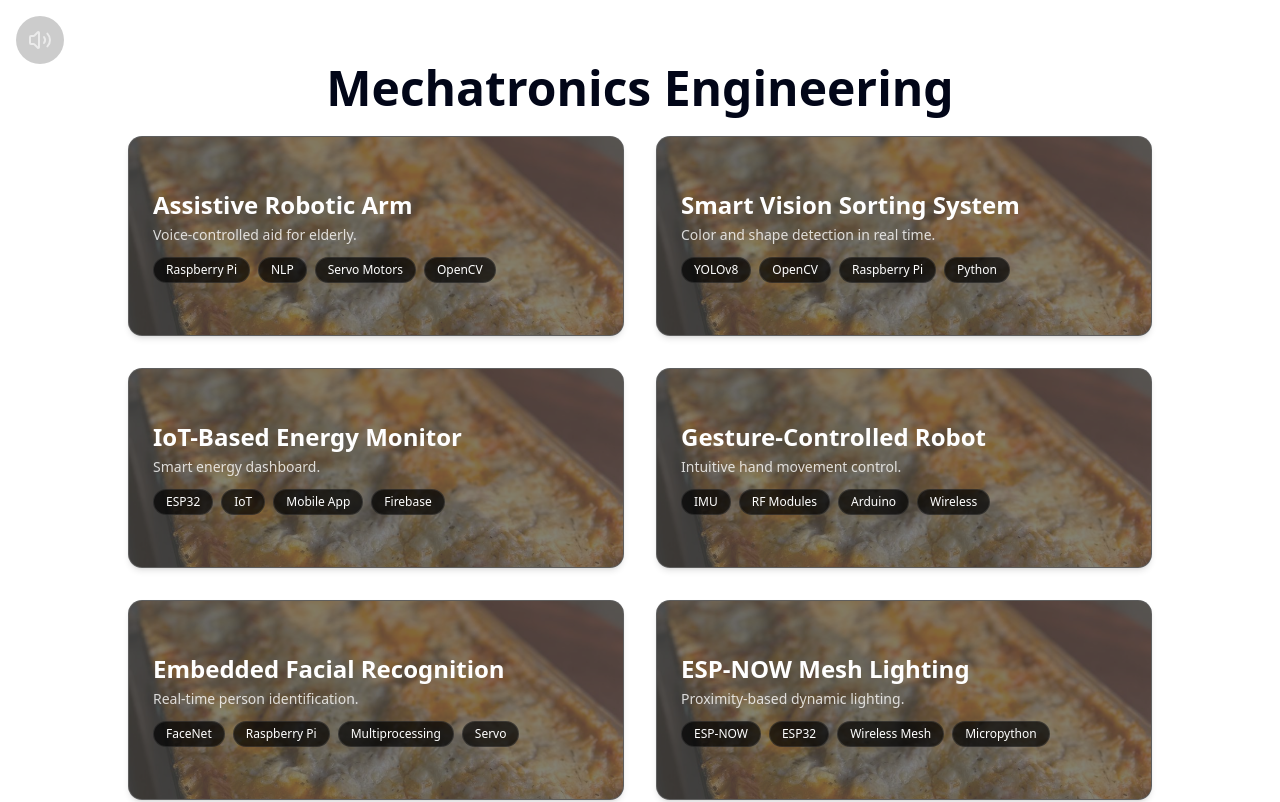
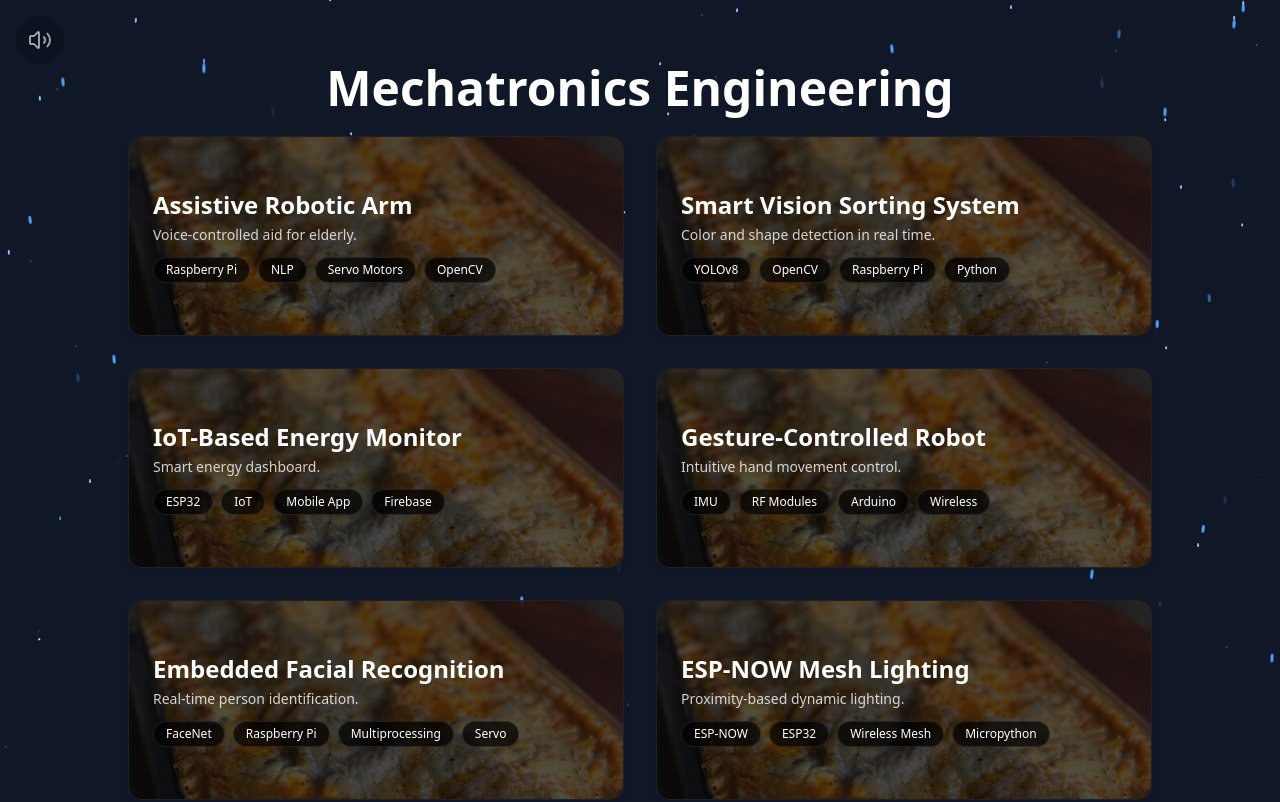
Before and after one commit to zaka-0802/Website, a Next.js app in the folder engineering-portofolio/: page / in a window 1280 px wide. Shown: the top 802 px of the page. Built offline with nearby package versions, Linux system fonts and the light colour scheme.

Commit message:
cool rain effect

```diff
--- a/engineering-portofolio/app/page.tsx
+++ b/engineering-portofolio/app/page.tsx
@@ -3,6 +3,205 @@
 import { ClickableCard } from "@/components/ui/clickable_card"
 import { useState, useEffect, useRef } from "react"
 import { Volume2, VolumeX, Play, Pause } from "lucide-react"
+
+// Animated Background Component
+const AnimatedBackground = () => {
+  const [particles, setParticles] = useState([])
+  const [squares, setSquares] = useState([])
+  const animationRef = useRef()
+
+  useEffect(() => {
+    // Initialize particles (rain pixels)
+    const initParticles = () => {
+      const newParticles = []
+      for (let i = 0; i < 180; i++) {
+        const layer = Math.floor(i / 60) // 3 layers of 60 particles each
+        const baseSpeed = layer === 0 ? 0.8 : layer === 1 ? 2 : 4
+        const baseSize = layer === 0 ? 0.8 : layer === 1 ? 1.5 : 2.5
+        const baseOpacity = layer === 0 ? 0.15 : layer === 1 ? 0.4 : 0.7
+
+        newParticles.push({
+          id: i,
+          x: Math.random() * (window.innerWidth + 100) - 50,
+          y: Math.random() * (window.innerHeight + 200) - 100,
+          speed: baseSpeed + Math.random() * 1.5,
+          opacity: baseOpacity + Math.random() * 0.2,
+          size: baseSize + Math.random() * 0.8,
+          layer: layer,
+          angle: Math.random() * 15 - 7.5, // Slight angle variation
+          windOffset: Math.random() * 0.5 - 0.25,
+          pulse: Math.random() * Math.PI * 2, // For subtle opacity pulsing
+          trail: Math.random() > 0.7 // Some particles leave trails
+        })
+      }
+      setParticles(newParticles)
+    }
+
+    // Initialize squares
+    const initSquares = () => {
+      const newSquares = []
+      for (let i = 0; i < 25; i++) {
+        newSquares.push({
+          id: i,
+          x: Math.random() * window.innerWidth,
+          y: -Math.random() * 500,
+          speed: Math.random() * 2 + 0.5,
+          size: Math.random() * 30 + 10,
+          opacity: Math.random() * 0.3 + 0.1,
+          rotation: Math.random() * 360
+        })
+      }
+      setSquares(newSquares)
+    }
+
+    const animate = () => {
+      const centerX = window.innerWidth / 2
+      const centerY = window.innerHeight / 2
+      const time = Date.now() * 0.001 // For time-based effects
+
+      setParticles(prev => prev.map(particle => {
+        let newY = particle.y + particle.speed
+        let newX = particle.x + Math.sin(time + particle.id * 0.1) * particle.windOffset
+
+        // Add slight diagonal movement based on angle
+        newX += Math.sin(particle.angle * Math.PI / 180) * particle.speed * 0.3
+
+        // Reset particle when it goes off screen
+        if (newY > window.innerHeight + 20) {
+          newY = -20 - Math.random() * 50
+          newX = Math.random() * (window.innerWidth + 100) - 50
+        }
+
+        // Keep particles within extended bounds
+        if (newX < -100) newX = window.innerWidth + 50
+        if (newX > window.innerWidth + 100) newX = -50
+
+        // Subtle opacity pulsing for some particles
+        let currentOpacity = particle.opacity
+        if (particle.pulse) {
+          currentOpacity += Math.sin(time * 2 + particle.pulse) * 0.1
+        }
+
+        return {
+          ...particle,
+          x: newX,
+          y: newY,
+          opacity: Math.max(0.05, currentOpacity),
+          pulse: particle.pulse + 0.05
+        }
+      }))
+
+      setSquares(prev => prev.map(square => {
+        let newY = square.y + square.speed
+        let newX = square.x
+        let newSize = square.size
+
+        // Calculate distance from center
+        const distFromCenter = Math.sqrt(
+          Math.pow(square.x - centerX, 2) + Math.pow(square.y - centerY, 2)
+        )
+        const maxDistance = Math.sqrt(centerX * centerX + centerY * centerY)
+        const sizeMultiplier = Math.max(0.3, 1 - (distFromCenter / maxDistance) * 0.7)
+        newSize = square.size * sizeMultiplier
+
+        // Reset square when it goes off screen
+        if (newY > window.innerHeight + 50) {
+          newY = -Math.random() * 500
+          newX = Math.random() * window.innerWidth
+        }
+
+        return {
+          ...square,
+          x: newX,
+          y: newY,
+          size: newSize,
+          rotation: square.rotation + 0.5
+        }
+      }))
+
+      animationRef.current = requestAnimationFrame(animate)
+    }
+
+    initParticles()
+    initSquares()
+    animate()
+
+    const handleResize = () => {
+      initParticles()
+      initSquares()
+    }
+
+    window.addEventListener('resize', handleResize)
+
+    return () => {
+      window.removeEventListener('resize', handleResize)
+      if (animationRef.current) {
+        cancelAnimationFrame(animationRef.current)
+      }
+    }
+  }, [])
+
+  return (
+    <div className="fixed inset-0 pointer-events-none overflow-hidden">
+      {/* Rain particles with depth layers */}
+      {particles.map(particle => (
+        <div key={`particle-${particle.id}`}>
+          {/* Main particle */}
+          <div
+            className={`absolute rounded-full ${
+              particle.layer === 0 ? 'bg-blue-200' :
+              particle.layer === 1 ? 'bg-blue-300' :
+              'bg-blue-400'
+            }`}
+            style={{
+              left: `${particle.x}px`,
+              top: `${particle.y}px`,
+              width: `${particle.size}px`,
+              height: `${particle.size * (particle.layer + 1)}px`,
+              opacity: particle.opacity,
+              transform: `translate(-50%, -50%) rotate(${particle.angle}deg)`,
+              borderRadius: particle.layer === 2 ? '50%' : '50% 50% 50% 50% / 60% 60% 40% 40%',
+              filter: particle.layer === 2 ? 'blur(0.3px)' : 'none'
+            }}
+          />
+
+          {/* Trail effect for select particles */}
+          {particle.trail && particle.layer === 2 && (
+            <div
+              className="absolute bg-blue-300 rounded-full"
+              style={{
+                left: `${particle.x}px`,
+                top: `${particle.y - particle.size * 2}px`,
+                width: `${particle.size * 0.6}px`,
+                height: `${particle.size * 1.5}px`,
+                opacity: particle.opacity * 0.4,
+                transform: `translate(-50%, -50%) rotate(${particle.angle}deg)`,
+                borderRadius: '50% 50% 50% 50% / 60% 60% 40% 40%'
+              }}
+            />
+          )}
+        </div>
+      ))}
+
+      {/* Falling squares */}
+      {squares.map(square => (
+        <div
+          key={`square-${square.id}`}
+          className="absolute bg-gradient-to-br from-purple-400 to-blue-500 rounded-sm"
+          style={{
+            left: `${square.x}px`,
+            top: `${square.y}px`,
+            width: `${square.size}px`,
+            height: `${square.size}px`,
+            opacity: square.opacity,
+            transform: `translate(-50%, -50%) rotate(${square.rotation}deg)`,
+            boxShadow: '0 0 10px rgba(139, 92, 246, 0.3)'
+          }}
+        />
+      ))}
+    </div>
+  )
+}
 
 // Music Player Component
 const MusicPlayer = () => {
@@ -12,7 +211,7 @@ const MusicPlayer = () => {
 
   useEffect(() => {
     if (audioRef.current) {
-      audioRef.current.volume = 0.9
+      audioRef.current.volume = 0.3
       audioRef.current.loop = true
     }
   }, [])
@@ -54,7 +253,7 @@ const MusicPlayer = () => {
     <div className="fixed top-4 left-4 z-50">
       <audio
         ref={audioRef}
-        src="/music.mp3"
+        src="/background-music.mp3"
         preload="auto"
         onEnded={() => setIsPlaying(false)}
         onPlay={() => setIsPlaying(true)}
@@ -124,12 +323,15 @@ export default function HomePage() {
   }
 
   return (
-    <main className="relative min-h-screen bg-gray-0 px-4 py-10 sm:px-10 md:px-20">
+    <main className="relative min-h-screen bg-gray-900 px-4 py-10 sm:px-10 md:px-20">
+      {/* Animated Background */}
+      <AnimatedBackground />
+
       {/* Music Player */}
       <MusicPlayer />
 
       <div ref={headerRef} className="sticky top-0 z-50 bg-white/0 py-6">
-        <h1 className="text-4xl sm:text-5xl font-bold text-center">
+        <h1 className="text-4xl sm:text-5xl font-bold text-center text-white">
           Mechatronics Engineering
         </h1>
       </div>
```
